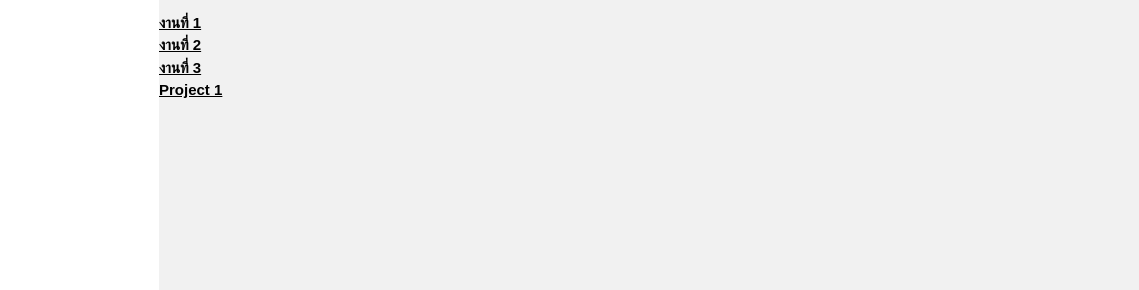
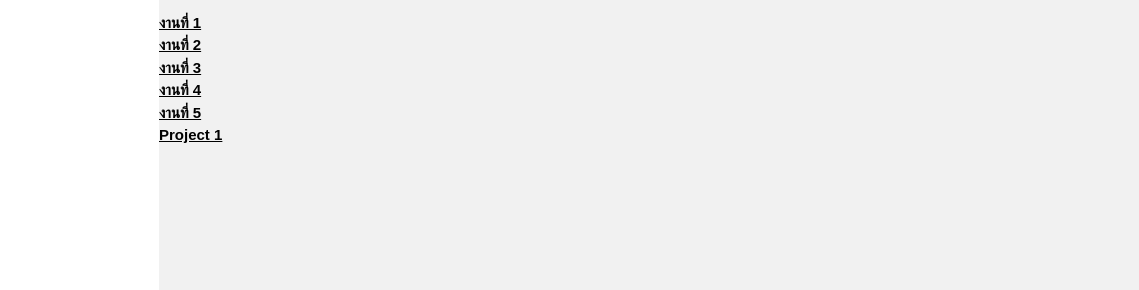
Before and after one commit to ThammaD4r6/web2566, a plain HTML site: page index.html in a window 1280 px wide. Shown: the part 216-506 px from the top of the page, 141-1280 px from the left. Drawn offline with nearby package versions, Linux system fonts and the light colour scheme.

Commit message:
Update index.html

```diff
--- a/index.html
+++ b/index.html
@@ -94,6 +94,8 @@
         <a href="Work1.html">งานที่ 1</a><br>
         <a href="Work2.html">งานที่ 2</a><br>
         <a href="Work3.html">งานที่ 3</a><br>
+        <a href="Work4.html">งานที่ 4</a><br>
+        <a href="Work5.html">งานที่ 5</a><br>
         <a href="ProjectColorfulLaMang.html">Project 1</a>
 
 
```
